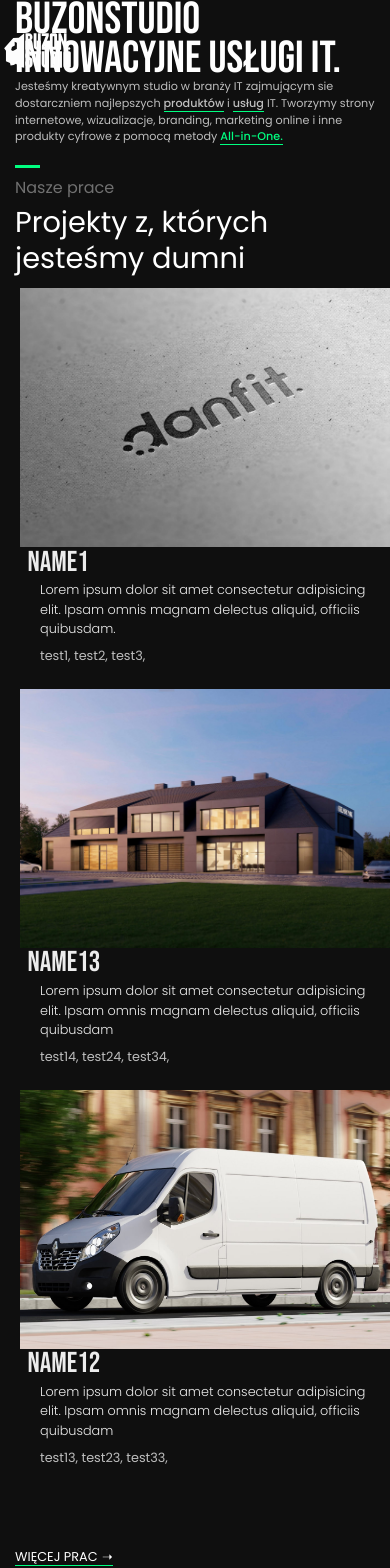
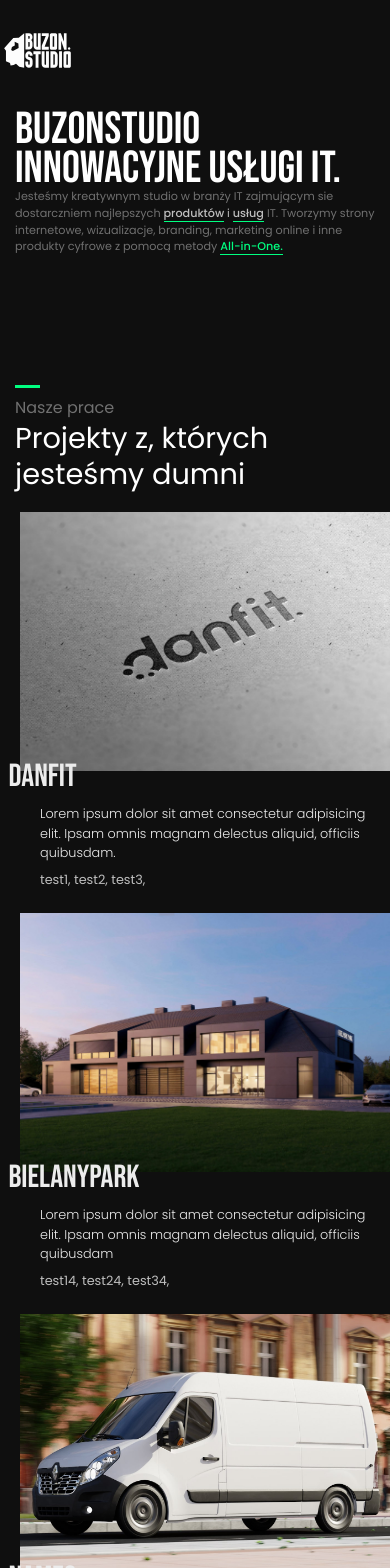
Before and after one commit to dencs08/buzon.studio, a Vue app in the folder vue/: page / in a window 390 px wide. Shown: the top 1568 px of the page. Built offline with nearby package versions, Linux system fonts and the light colour scheme; a web font is replaced by a local one.

Commit message:
update: LinkPrimary, SectionHeader & ItemHeader replaced old static

```diff
--- a/vue/src/components/OurProcessItem/OurProcessItem.vue
+++ b/vue/src/components/OurProcessItem/OurProcessItem.vue
@@ -1,10 +1,18 @@
 <template>
     <div class="link-activate-wrapper">
-        <h4
+        <!-- <h4
             class="font-family-header font-color-secondary link-bracket-display link-move lh-0 leading-tight"
         >
             {{ title }}
-        </h4>
+        </h4> -->
+
+        <ItemHeader
+            :text="title"
+            :small="true"
+            :move="true"
+            headerClass="font-color-secondary mb-2 ml-4"
+        />
+
         <p class="font-color-dark pr-0 md:pr-5">
             {{ paragraph }}
         </p>
@@ -12,10 +20,15 @@
 </template>
 
 <script>
+import { ItemHeader } from "../";
+
 export default {
     props: {
         title: String,
         paragraph: String,
+    },
+    components: {
+        ItemHeader,
     },
 };
 </script>
--- a/vue/src/components/PortfolioSliderItem/SliderItem.vue
+++ b/vue/src/components/PortfolioSliderItem/SliderItem.vue
@@ -5,11 +5,12 @@
         >
             <div>
                 <div class="whitespace-normal relative">
-                    <h3
-                        class="font-family-header my-0 link-bracket-display link-move absolute top-[68%] left-[2%] z-[2] w-[80%]"
-                    >
-                        {{ title }}
-                    </h3>
+                    <ItemHeader
+                        :text="title"
+                        :big="true"
+                        :move="true"
+                        headerClass="absolute top-[66%] left-[2%] z-[2] inline-block"
+                    />
                     <a
                         :href="path"
                         class="portfolio-image-wrapper inline-block overflow-hidden"
@@ -40,7 +41,12 @@
 </template>
 
 <script>
+import { ItemHeader } from "../";
+
 export default {
+    components: {
+        ItemHeader,
+    },
     props: {
         title: String,
         paragraph: String,
--- a/vue/src/components/WhyUsColumn/Column.vue
+++ b/vue/src/components/WhyUsColumn/Column.vue
@@ -6,11 +6,16 @@
                     <img src="../../assets/images/branding2.jpg" alt="" />
                 </div>
 
-                <div class="absolute top-[94%] my-0 ml-2 md:ml-0">
+                <div
+                    class="absolute top-[98%] my-0 ml-2 md:ml-4 whitespace-nowrap"
+                >
                     <a href="/oferta" class="font-family-header my-0">
-                        <h3 class="my-0 link-bracket-display link-move">
-                            {{ title }}
-                        </h3>
+                        <ItemHeader
+                            :text="title"
+                            :normal="true"
+                            :move="true"
+                            headerClass="absolute top-[66%] left-[2%] z-[2] inline-block"
+                        />
                     </a>
                 </div>
             </div>
@@ -29,11 +34,16 @@
 </template>
 
 <script>
+import { ItemHeader } from "../";
+
 export default {
     props: {
         title: String,
         paragraph: String,
         ul: Array,
+    },
+    components: {
+        ItemHeader,
     },
 };
 </script>
--- a/vue/src/containers/ContactUs/ContactUs.vue
+++ b/vue/src/containers/ContactUs/ContactUs.vue
@@ -1,12 +1,11 @@
 <template>
     <section id="contact">
         <div class="container text-center section-mb">
-            <div>
-                <h4>Napisz do nas!</h4>
-            </div>
-            <div>
-                <h3 class="my-0">Zatrudnij nas a my zajmiemy się resztą.</h3>
-            </div>
+            <SectionHeader
+                headerLine="Napisz do nas!"
+                mainHeader="Zatrudnij nas a my zajmiemy się resztą."
+                :noAccent="true"
+            />
             <div>
                 <div class="button-trail mt-20">
                     <form>
@@ -24,7 +23,13 @@
     </section>
 </template>
 
-<script></script>
+<script>
+import { SectionHeader } from "../../components";
+
+export default {
+    components: { SectionHeader },
+};
+</script>
 
 <style lang="scss" scoped>
 @import "./contactus.scss";
--- a/vue/src/containers/Hero/Hero.vue
+++ b/vue/src/containers/Hero/Hero.vue
@@ -1,19 +1,21 @@
 <template>
     <section id="landing-page" class="flex items-center">
-        <div class="container">
+        <div class="container my-[110px] md:my-0">
             <h1>BUZONSTUDIO INNOWACYJNE USŁUGI IT.</h1>
 
             <h2 class="fw-normal font-family-primary">
                 <span class="link-activate-wrapper-paragraph">
+                    <span class="activate-span font-color-darker">
                         Jesteśmy kreatywnym studio w branży IT zajmującym sie
                         dostarczniem najlepszych
+                    </span>
+
                     <LinkPrimary
                         href="/portfolio"
                         text="produktów"
                         :primary="true"
                         class="font-medium"
                     />
-                </span>
                     i
                     <LinkPrimary
                         href="/oferta"
@@ -21,9 +23,13 @@
                         :primary="true"
                         class="font-medium"
                     />
+                </span>
                 <span class="link-activate-wrapper-paragraph">
+                    <span class="activate-span font-color-darker">
                         IT. Tworzymy strony internetowe, wizualizacje, branding,
                         marketing online i inne produkty cyfrowe z pomocą metody
+                    </span>
+
                     <span
                         data-tooltip="Dzięki All-in-One zaosczędzisz czas i pieniądze, nie martw się o zatrudnianie kilku zespołów osobno - my realizujemy wszystko od A do Z."
                         class="text-highlight cursor-pointer"
--- a/vue/src/containers/OurProcess/OurProcess.vue
+++ b/vue/src/containers/OurProcess/OurProcess.vue
@@ -2,13 +2,12 @@
     <section id="process" class="mb-16 md:mb-32">
         <div class="container">
             <div class="block md:grid md:grid-cols-2 mb-8 md:mb-20">
-                <div class="uppercase headerline">
-                    <div>
-                        <h3>Nasz</h3>
-                    </div>
-                    <div>
-                        <h3>Proces</h3>
-                    </div>
+                <div class="uppercase mb-5 md:mb-0">
+                    <SectionHeader
+                        mainHeader="Nasz Proces"
+                        :wordBreak="true"
+                        :big="true"
+                    />
                 </div>
                 <div class="space-y-8">
                     <OurProcessItem
@@ -45,11 +44,12 @@
 </template>
 
 <script>
-import { OurProcessItem, LinkPrimary } from "../../components";
+import { OurProcessItem, LinkPrimary, SectionHeader } from "../../components";
 export default {
     components: {
         OurProcessItem,
         LinkPrimary,
+        SectionHeader,
     },
 };
 </script>
--- a/vue/src/containers/OurWorks/OurWorks.vue
+++ b/vue/src/containers/OurWorks/OurWorks.vue
@@ -1,8 +1,11 @@
 <template>
     <section id="portfolio">
         <div id="portfolio-content" class="container mt-5">
-            <h4 class="my-0 headerline">Nasze prace</h4>
-            <h3 class="mt-1 mb-3">Projekty z, których jesteśmy dumni</h3>
+            <SectionHeader
+                headerLine="Nasze prace"
+                mainHeader="Projekty z, których jesteśmy dumni"
+                class="mb-5"
+            />
         </div>
         <div
             class="grid-item main-track bg-transparent p-0 overflow-hidden mb-10 lg:mb-16"
@@ -14,21 +17,21 @@
                 class="slide-track w-full overflow-hidden whitespace-nowrap bg-transparent cursor-grab"
             >
                 <SliderItem
-                    title="NAME1"
+                    title="danfit"
                     paragraph="Lorem ipsum dolor sit amet consectetur adipisicing elit. Ipsam omnis magnam delectus aliquid, officiis quibusdam."
                     :category="['test1', 'test2', 'test3']"
                     src="src/assets/images/portfolio/danfit/danfit_portfolio.jpg"
-                    path="/portfolio/test1"
+                    path="/portfolio/danfit"
                 />
                 <SliderItem
-                    title="NAME13"
+                    title="bielanypark"
                     paragraph="Lorem ipsum dolor sit amet consectetur adipisicing elit. Ipsam omnis magnam delectus aliquid, officiis quibusdam"
                     :category="['test14', 'test24', 'test34']"
                     src="src/assets/images/portfolio/bielanypark/bielanypark_portfolio.jpg"
-                    path="/portfolio/test2"
+                    path="/portfolio/bielanypark"
                 />
                 <SliderItem
-                    title="NAME12"
+                    title="NAME3"
                     paragraph="Lorem ipsum dolor sit amet consectetur adipisicing elit. Ipsam omnis magnam delectus aliquid, officiis quibusdam"
                     :category="['test13', 'test23', 'test33']"
                     src="src/assets/images/portfolio/komb/komb_portfolio.jpg"
@@ -43,7 +46,7 @@
                     text="Więcej prac"
                     :primary="true"
                     :point="true"
-                    class="link-primary link-arrow my-4 uppercase"
+                    class="my-4 uppercase"
                 />
             </div>
         </div>
@@ -51,11 +54,12 @@
 </template>
 
 <script>
-import { SliderItem, LinkPrimary } from "../../components";
+import { SliderItem, LinkPrimary, SectionHeader } from "../../components";
 export default {
     components: {
         SliderItem,
         LinkPrimary,
+        SectionHeader,
     },
 };
 </script>
--- a/vue/src/containers/WhyUs/WhyUs.vue
+++ b/vue/src/containers/WhyUs/WhyUs.vue
@@ -2,7 +2,7 @@
     <section id="offer" class="section-mb">
         <div class="container mb-8 lg:mb-12 xl:mb-20">
             <div class="mb-8 md:mb-12">
-                <h3 class="headerline">Działamy po to abyś się rozwijał</h3>
+                <SectionHeader mainHeader="Działamy po to abyś się rozwijał" />
             </div>
             <div class="grid grid-cols-2">
                 <Column
@@ -47,11 +47,12 @@
 </template>
 
 <script>
-import { Column, LinkPrimary } from "../../components";
+import { Column, LinkPrimary, SectionHeader } from "../../components";
 export default {
     components: {
         Column,
         LinkPrimary,
+        SectionHeader,
     },
 };
 </script>
```
Lines whose indentation alone changed are shown as unchanged.
